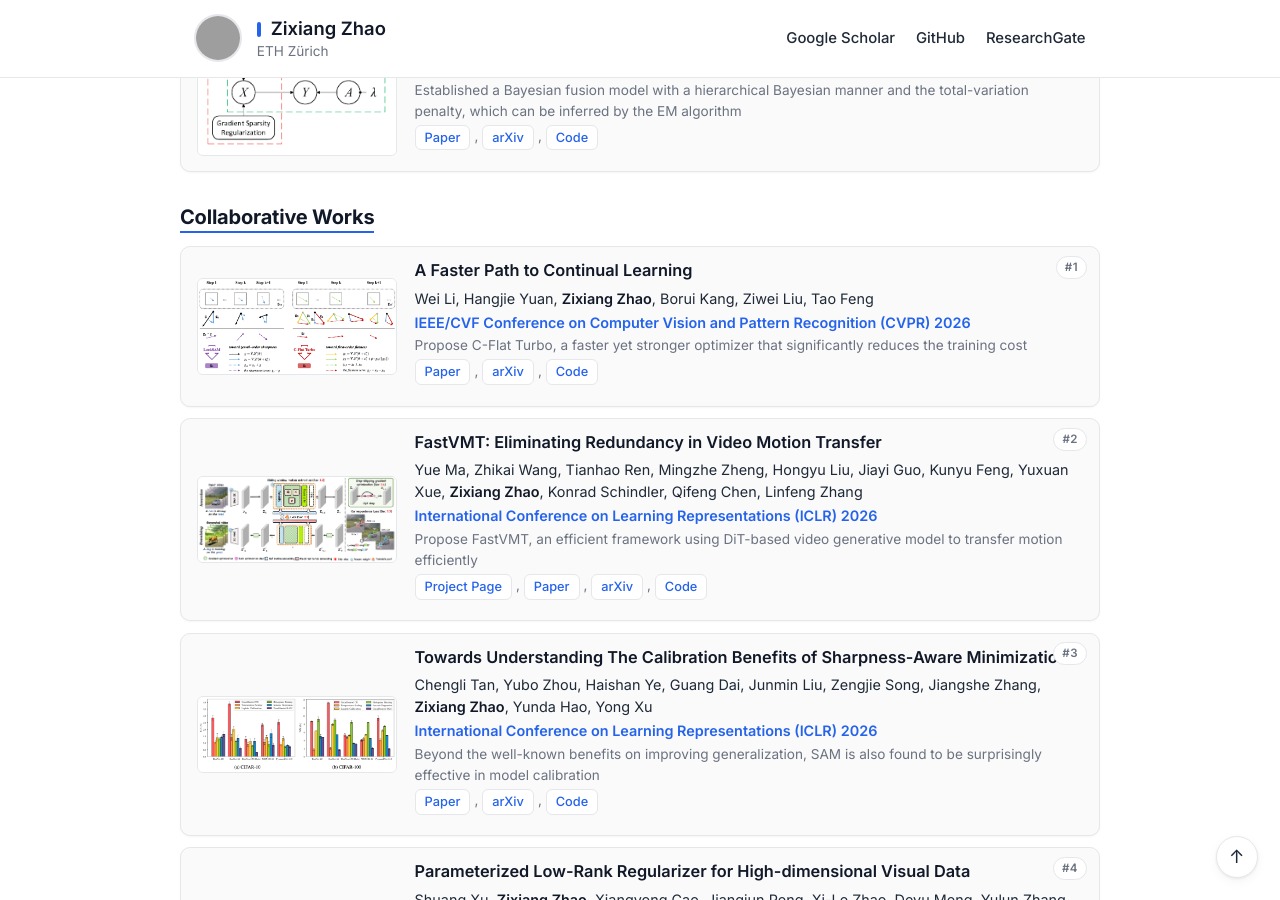
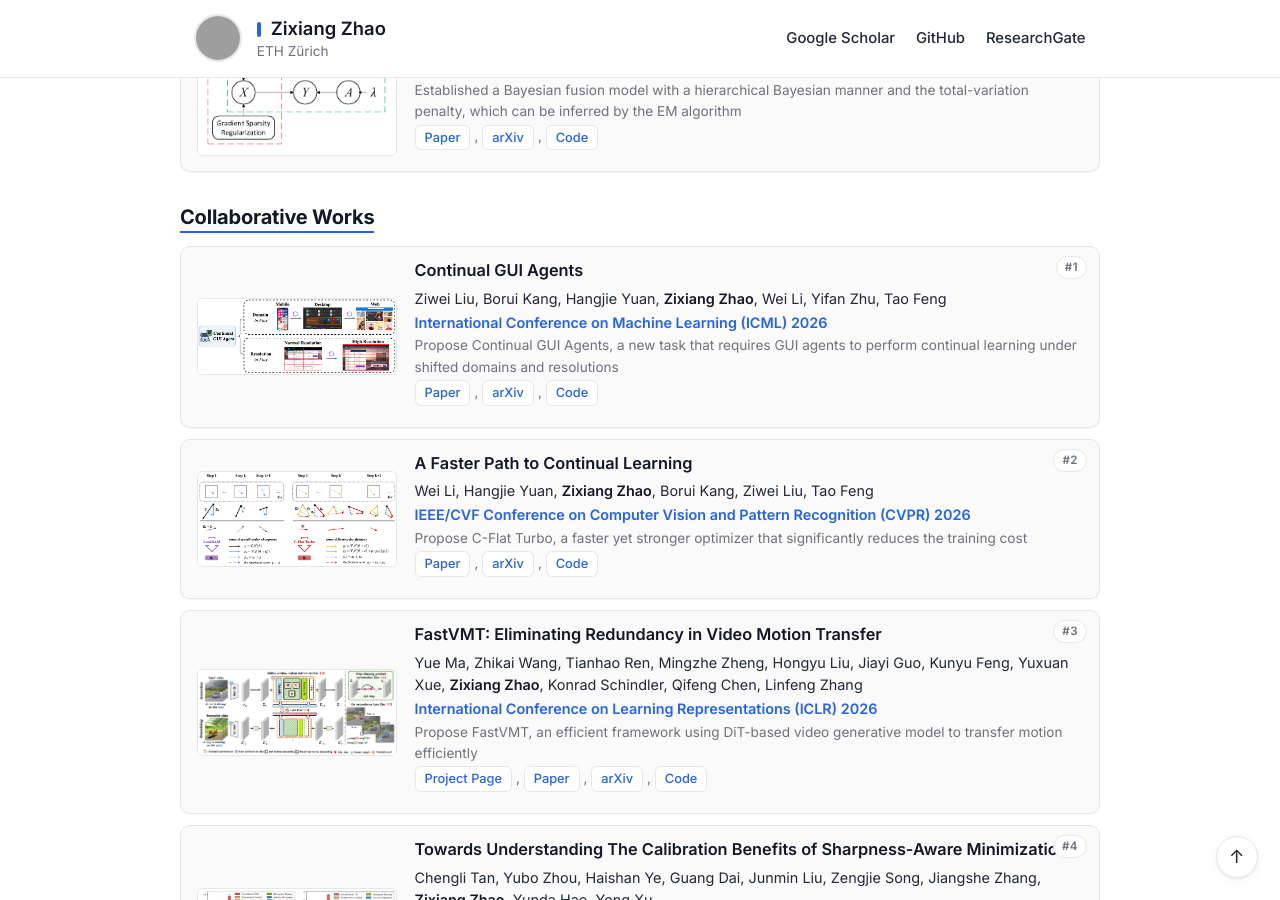
Before and after one commit to Zhaozixiang1228/Zhaozixiang1228.github.io, a Jekyll site: the page built from index.md, in a window 1280 px wide and 900 px high, scrolled down 5138 px. Built offline with Jekyll 4.4.1, drawn with Linux system fonts in a browser that asks for light colours; our own code applies the rules of GitHub Pages for plain Markdown files; grey boxes are pictures that could not be loaded.

Commit message:
Update index.md

```diff
--- a/index.md
+++ b/index.md
@@ -190,6 +190,12 @@ You can find the full list on my [**Google Scholar**](https://scholar.google.com
   [Paper](https://www.sciencedirect.com/science/article/pii/S0165168420302772), [arXiv](https://arxiv.org/abs/2005.05839), [Code](https://github.com/Zhaozixiang1228/IVIF-Bayesian-Fusion)
 
 ## <u> Collaborative Works </u>
+1. <img class="pub-thumb" src="images/paper_image/034_Continual-GUI.png" alt="Continual-GUI" loading="lazy" onerror="this.remove()"/> ***Continual GUI Agents***
+* Ziwei Liu, Borui Kang, Hangjie Yuan, **Zixiang Zhao**, Wei Li, Yifan Zhu, Tao Feng
+* **International Conference on Machine Learning (ICML) 2026**
+* Propose Continual GUI Agents, a new task that requires GUI agents to perform continual learning under shifted domains and resolutions
+  [Paper](), [arXiv](https://arxiv.org/abs/2601.20732), [Code](https://github.com/xavierliu34/GUI-AiF)
+
 1. <img class="pub-thumb" src="images/paper_image/033_C-FlatTurbo.png" alt="C-FlatTurbo" loading="lazy" onerror="this.remove()"/> ***A Faster Path to Continual Learning***
 * Wei Li, Hangjie Yuan, **Zixiang Zhao**, Borui Kang, Ziwei Liu, Tao Feng
 * **IEEE/CVF Conference on Computer Vision and Pattern Recognition (CVPR) 2026**
```
Also changed, not shown: images/paper_image/034_Continual-GUI.png (added).
